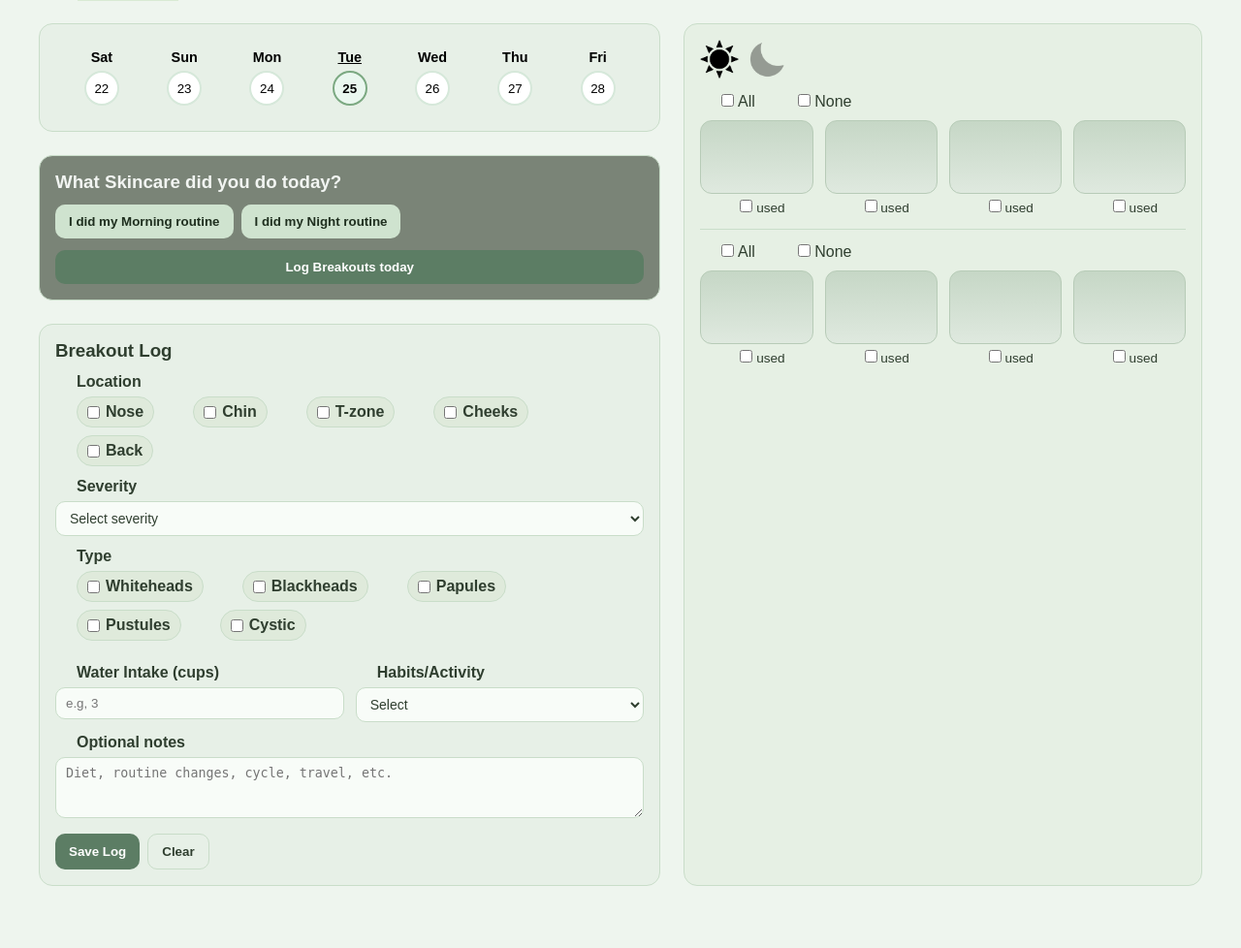
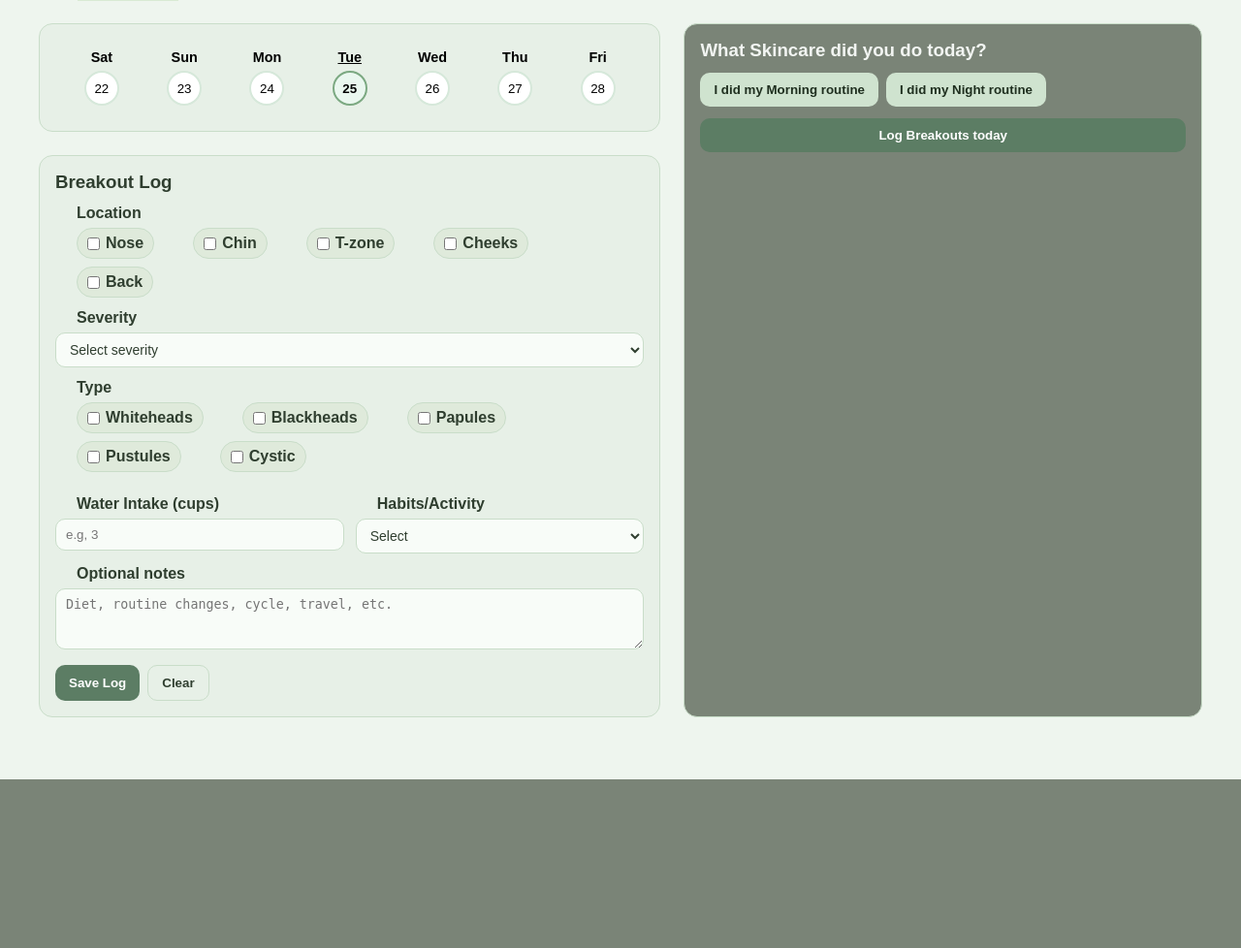
Before and after one commit to michelleegao/CS-4640-Clara, a PHP site: page /daily_log.php in a window 1280 px wide. Shown: the part 43-1021 px from the top of the page at 97% size. After the commit the page ends 847 px from the top, so only its background shows below. Run offline with PHP 8.4, Linux system fonts and the light colour scheme; a stand-in replaces the project's code that opens the database connection; some libraries are stand-ins or nearby versions.

Commit message:
changed logger layout

```diff
--- a/daily_log.php
+++ b/daily_log.php
@@ -117,16 +117,6 @@ require_once __DIR__ . '/src/Database.php';
                     </div>
                 </div>
 
-                <!-- Prompt section -->
-                <div class="prompt-card">
-                    <h3>What Skincare did you do today?</h3>
-                    <div class="prompt-actions">
-                        <button class="btn btn-secondary">I did my Morning routine</button>
-                        <button class="btn btn-secondary">I did my Night routine</button>
-                    </div>
-                    <button class="btn btn-primary wide">Log Breakouts today</button>
-                </div>
-
                 <!-- Breakout logging form -->
                 <form id="logForm" class="log-form" aria-labelledby="log-title">
                     <input type="hidden" name="log_date" id="log_date">
@@ -196,72 +186,14 @@ require_once __DIR__ . '/src/Database.php';
 
             <!-- Right Column: Routine tracker -->
             <aside class="right-col">
-                <div class="routine-card">
-                    <!-- Theme toggle (Sun / Moon) -->
-                    <div class="theme-toggle" style="margin-bottom: 15px;">
-                        <img src="images/sun.png" alt="Sun Icon" id="sun-icon" class="theme-icon active" style="width:40px;">
-                        <img src="images/moon.png" alt="Moon Icon" id="moon-icon" class="theme-icon" style="width:37px;">
+                <!-- Prompt section -->
+                <div class="prompt-card">
+                    <h3>What Skincare did you do today?</h3>
+                    <div class="prompt-actions">
+                        <button class="btn btn-secondary">I did my Morning routine</button>
+                        <button class="btn btn-secondary">I did my Night routine</button>
                     </div>
-
-                    <!-- Morning Routine Section -->
-                    <div class="routine-section">
-                        <div class="routine-header">
-                            <div class="checks">
-                                <label><input type="checkbox"> All</label>
-                                <label><input type="checkbox"> None</label>
-                            </div>
-                        </div>
-
-                        <ul class="product-grid">
-                            <li>
-                                <div class="product-ghost"></div>
-                                <label class="under"><input type="checkbox"> used</label>
-                            </li>
-                            <li>
-                                <div class="product-ghost tall"></div>
-                                <label class="under"><input type="checkbox"> used</label>
-                            </li>
-                            <li>
-                                <div class="product-ghost"></div>
-                                <label class="under"><input type="checkbox"> used</label>
-                            </li>
-                            <li>
-                                <div class="product-ghost short"></div>
-                                <label class="under"><input type="checkbox"> used</label>
-                            </li>
-                        </ul>
-                    </div>
-
-                    <div class="divider"></div>
-
-                    <!-- Night Routine Section -->
-                    <div class="routine-section">
-                        <div class="routine-header">
-                            <div class="checks">
-                                <label><input type="checkbox"> All</label>
-                                <label><input type="checkbox"> None</label>
-                            </div>
-                        </div>
-
-                        <ul class="product-grid">
-                            <li>
-                                <div class="product-ghost tall"></div>
-                                <label class="under"><input type="checkbox"> used</label>
-                            </li>
-                            <li>
-                                <div class="product-ghost"></div>
-                                <label class="under"><input type="checkbox"> used</label>
-                            </li>
-                            <li>
-                                <div class="product-ghost short"></div>
-                                <label class="under"><input type="checkbox"> used</label>
-                            </li>
-                            <li>
-                                <div class="product-ghost"></div>
-                                <label class="under"><input type="checkbox"> used</label>
-                            </li>
-                        </ul>
-                    </div>
+                    <button class="btn btn-primary wide">Log Breakouts today</button>
                 </div>
             </aside>
         </section>
```
